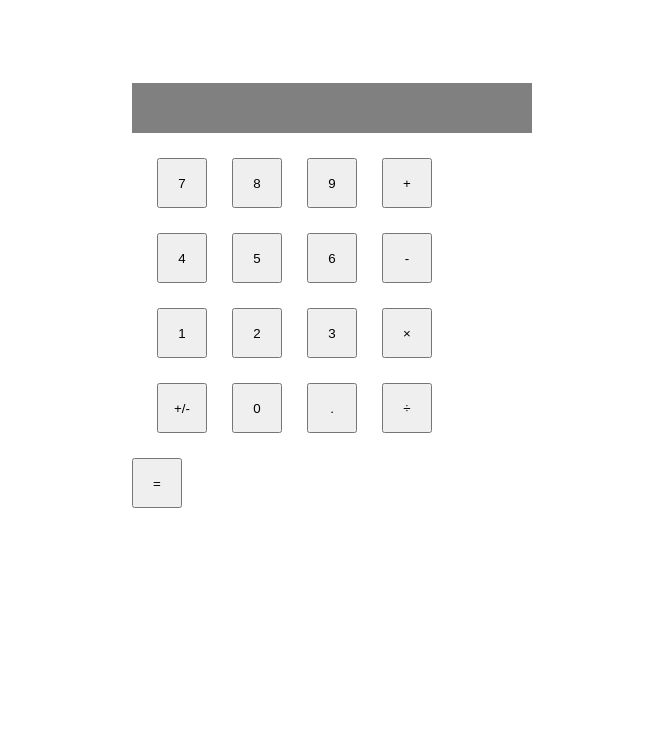
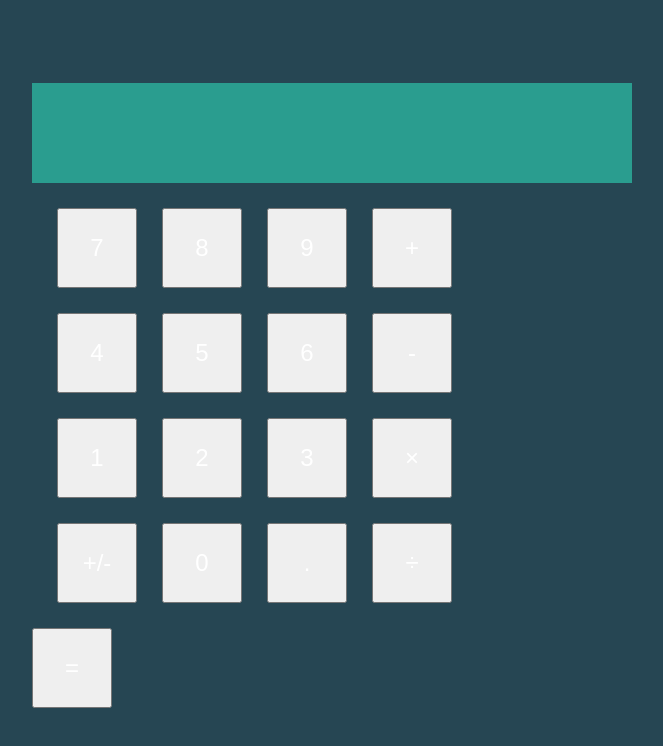
Before and after one commit to jmiller33/calculator, a plain HTML site: page index.html in a window 1280 px wide. Shown: the whole page, without its empty margins (308-971 px from the left). Drawn offline with Linux system fonts and the light colour scheme.

Commit message:
Revised CSS styles to add a new color scheme, increase the size of buttons and display, and make the buttons and display more readable

```diff
--- a/style.css
+++ b/style.css
@@ -3,16 +3,17 @@ body {
     flex-direction: column;
     justify-content: center;
     align-items: center;
+    background-color: #264653;
     font-family: system-ui, -apple-system, BlinkMacSystemFont, 'Segoe UI', Roboto, Oxygen, Ubuntu, Cantarell, 'Open Sans', 'Helvetica Neue', sans-serif;
 }
 
 .display {
-    background-color: gray;
-    width: 400px;
-    height: 50px;
+    background-color: #2a9d8f;
+    width: 600px;
+    height: 100px;
     margin-top: 75px;
     text-align:end;
-    font-size: 36px;
+    font-size: 75px;
     align-items: center;
     justify-content: baseline;
     color:white;
@@ -23,8 +24,10 @@ body {
 }
 
 button {
-    width: 50px;
-    height: 50px;
+    width: 80px;
+    height: 80px;
+    color: white;
+    font-size: 24px;
 }
 
 
@@ -40,6 +43,10 @@ button {
     gap: 25px;
 }
 
+#one, #two, #three, #four, #five, #six, #seven, #eight, #nine, #zero, #clear, #decimal {
+    background-color: #e9c46a;
+}
+
 .button-row {
     display: flex;
     gap: 25px;
@@ -51,6 +58,11 @@ button {
     gap: 25px;
 }
 
-.equals {
+#add, #subtract, #multiply, #divide {
+    background-color: #f4a261;
+}
+
+#equals {
     width: 275px !important;
+    background-color: #e76f51;
 }
```
